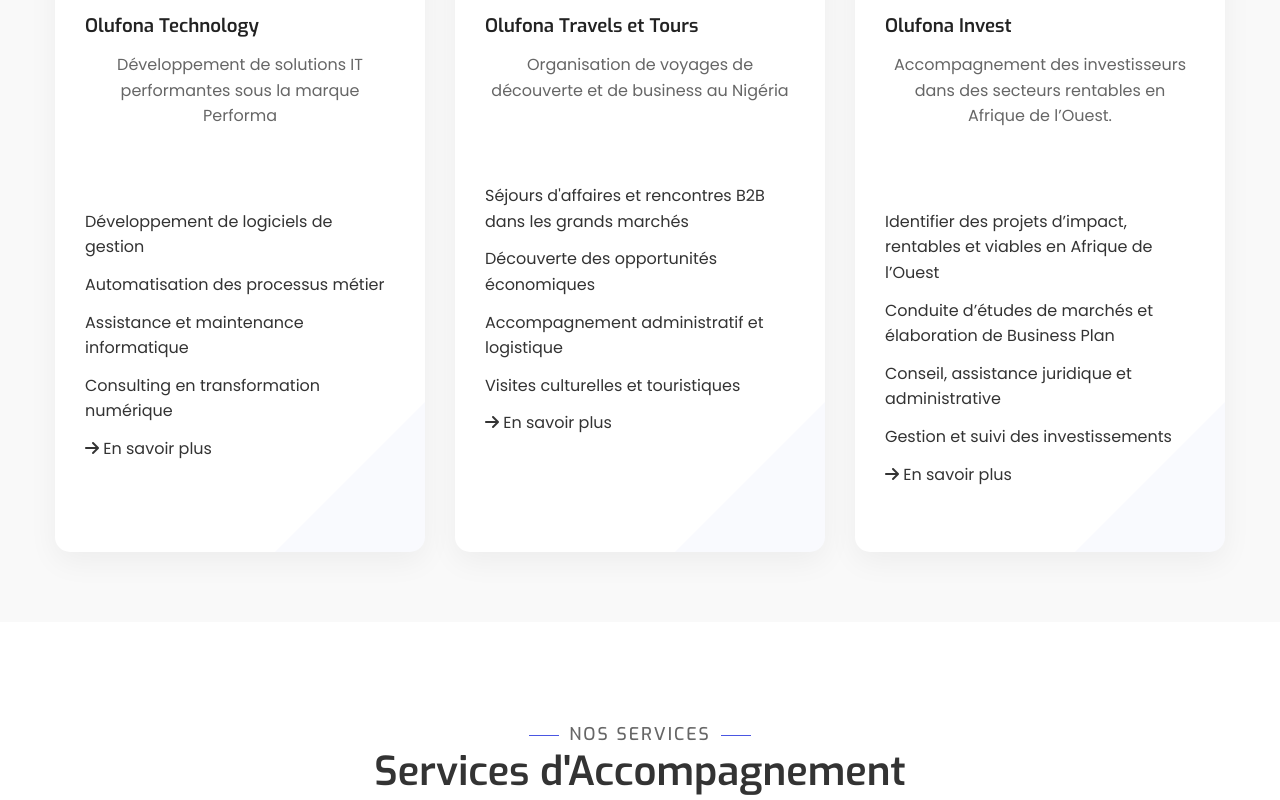
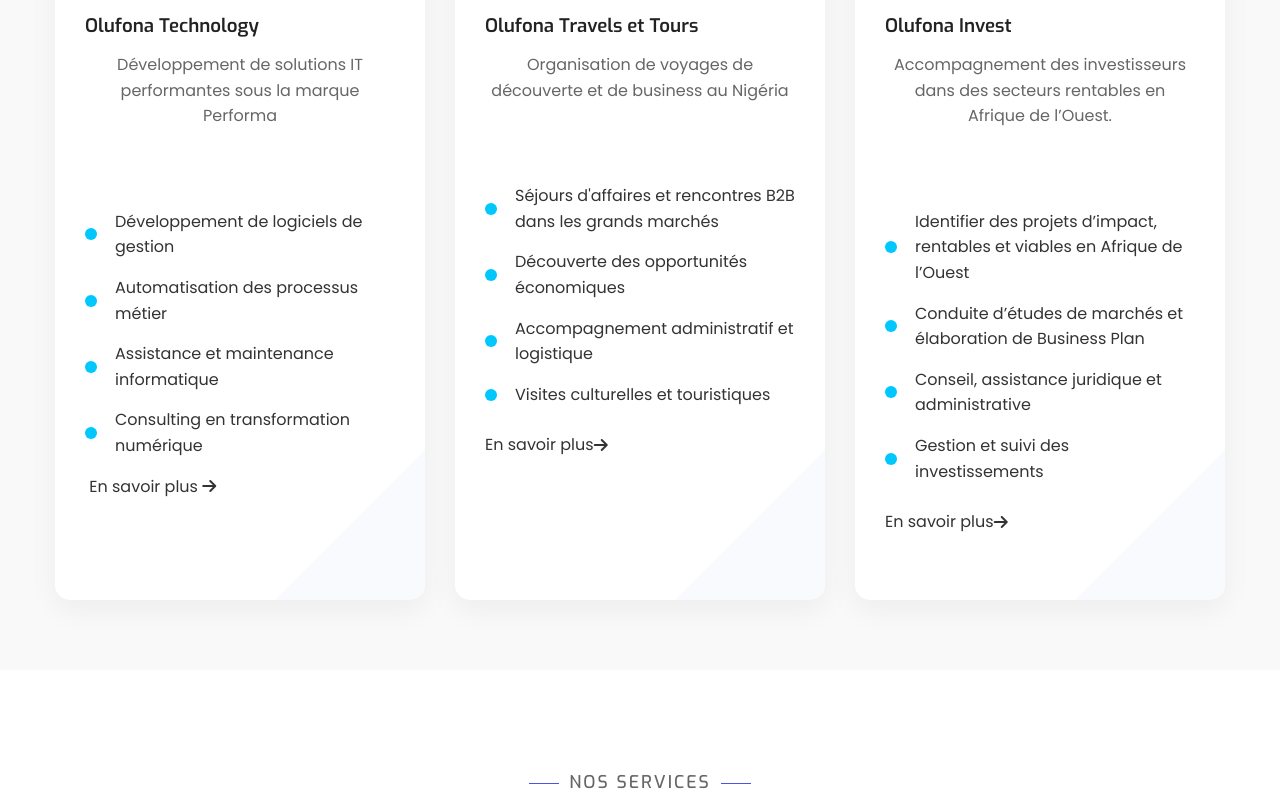
Before and after one commit to codertobi77/OlufonaGroup, a plain HTML site: page index.html in a window 1280 px wide. Shown: the part 4505-5305 px from the top of the page. Drawn offline with nearby package versions, Linux system fonts and the light colour scheme.

Commit message:
Améliorer la mise en page des services départementaux
- Ajouter des styles CSS personnalisés pour les listes de services
- Réorganiser la structure HTML des liens "En savoir plus"
- Corriger le placement des icônes et du texte dans les sections de services
- Améliorer la présentation visuelle des listes de services

```diff
--- a/index.html
+++ b/index.html
@@ -8,6 +8,40 @@
     <link rel="stylesheet" href="https://cdnjs.cloudflare.com/ajax/libs/font-awesome/6.4.0/css/all.min.css">
     <link href="https://fonts.googleapis.com/css2?family=Poppins:wght@300;400;500;600;700&display=swap" rel="stylesheet">
     <link href="https://fonts.googleapis.com/css2?family=Exo:wght@400;500;600;700&display=swap" rel="stylesheet">
+
+    <style>
+        .department-services {
+            list-style: none;
+            padding-left: 0;
+        }
+        .department-services li {
+            position: relative;
+            padding-left: 30px;
+            margin-bottom: 15px;
+        }
+        .department-services li::before {
+            content: "";
+            position: absolute;
+            left: 0;
+            top: 50%;
+            transform: translateY(-50%);
+            width: 12px;
+            height: 12px;
+            background-color: #00c8ff;
+            border-radius: 50%;
+        }
+        .department-services .department-link {
+            padding-left: 0;
+            text-decoration: none;
+            display: inline-flex;
+            align-items: center;
+            margin-top: 10px;
+        }
+        .department-services .department-link::before {
+            display: none;
+        }
+    </style>
+
 </head>
 <body>
     <!-- Mobile Menu -->
@@ -336,9 +370,9 @@
                         <li data-lang-fr="Automatisation des processus métier" data-lang-en="Business process automation">Automatisation des processus métier</li>
                         <li data-lang-fr="Assistance et maintenance informatique" data-lang-en="IT support and maintenance">Assistance et maintenance informatique</li>
                         <li data-lang-fr="Consulting en transformation numérique" data-lang-en="Digital transformation consulting">Consulting en transformation numérique</li>
-                        <a href="departments/technology.html" class="department-link">
+                        <a href="departments/technology.html" class="department-link"></a>
+                            <span data-lang-fr="En savoir plus " data-lang-en="Learn more ">En savoir plus </span>
                             <i class="fas fa-arrow-right"></i>
-                            <span data-lang-fr="En savoir plus" data-lang-en="Learn more">En savoir plus</span>
                         </a>
                     </ul>
                 </div>
@@ -356,8 +390,8 @@
                         <li data-lang-fr="Accompagnement administratif et logistique" data-lang-en="Administrative and logistical support">Accompagnement administratif et logistique</li>
                         <li data-lang-fr="Visites culturelles et touristiques" data-lang-en="Cultural and tourist visits">Visites culturelles et touristiques</li>
                         <a href="departments/nigeria-tour.html" class="department-link">
+                            <span data-lang-fr="En savoir plus " data-lang-en="Learn more ">En savoir plus </span>
                             <i class="fas fa-arrow-right"></i>
-                            <span data-lang-fr="En savoir plus" data-lang-en="Learn more">En savoir plus</span>
                         </a>
                     </ul>
                 </div>
@@ -375,8 +409,8 @@
                         <li data-lang-fr="Conseil, assistance juridique et administrative" data-lang-en="Legal and administrative advice and assistance">Conseil, assistance juridique et administrative</li>
                         <li data-lang-fr="Gestion et suivi des investissements" data-lang-en="Investment management and monitoring">Gestion et suivi des investissements</li>
                         <a href="departments/invest.html" class="department-link">
+                            <span data-lang-fr="En savoir plus " data-lang-en="Learn more ">En savoir plus </span>
                             <i class="fas fa-arrow-right"></i>
-                            <span data-lang-fr="En savoir plus" data-lang-en="Learn more">En savoir plus</span>
                         </a>
                     </ul>
                 </div>
```
